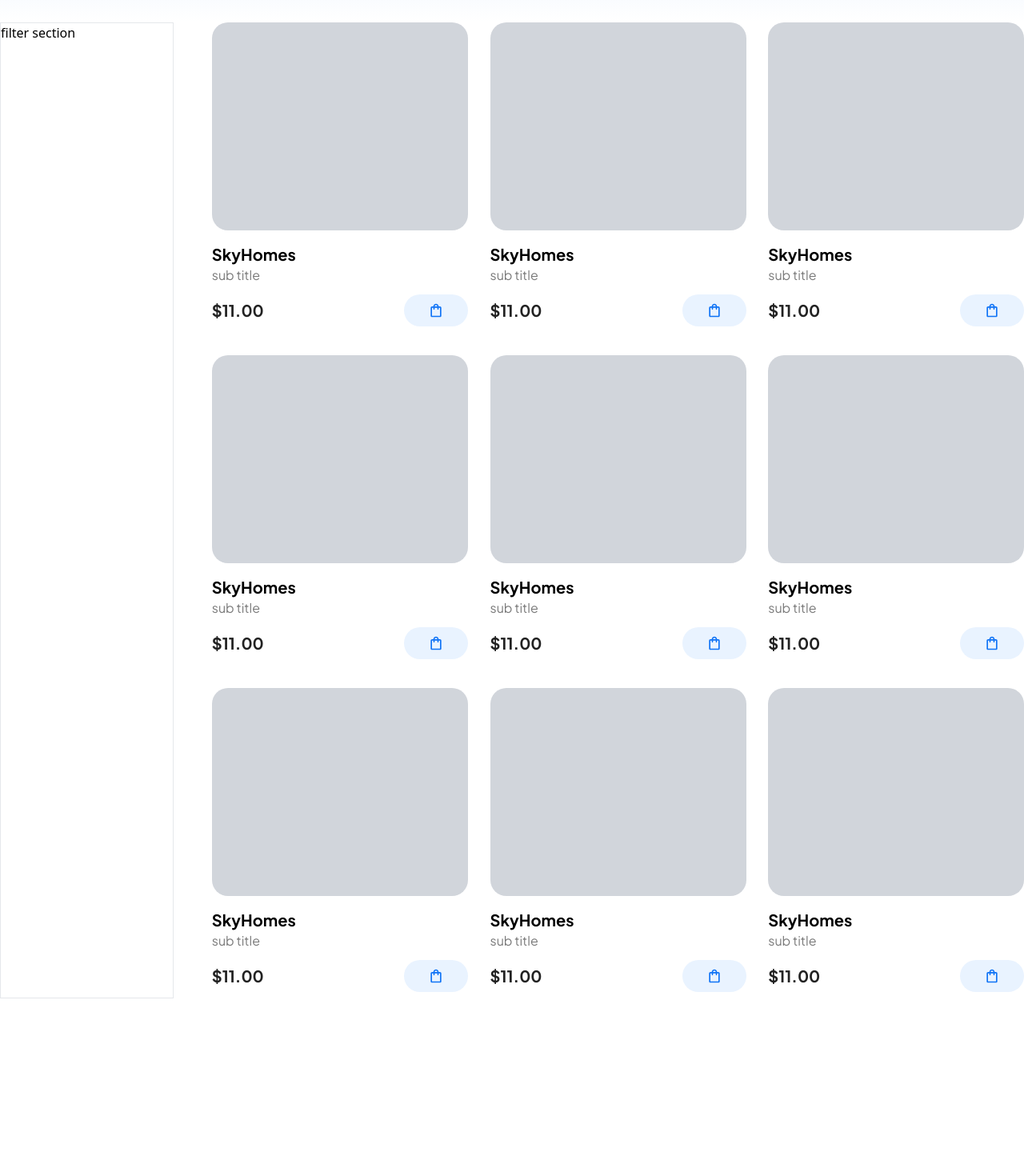
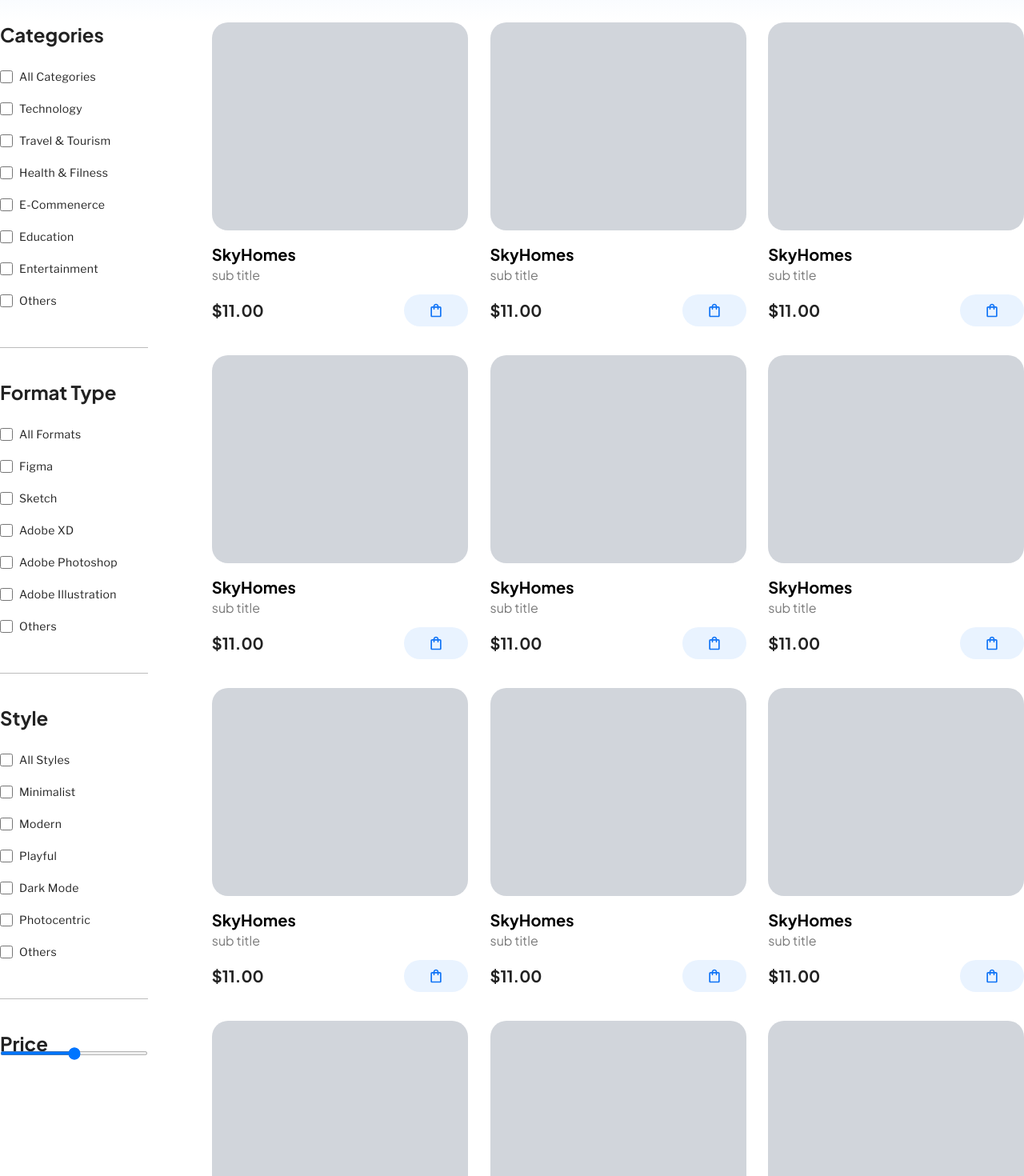
Before and after one commit to uforco/pixmart, a Next.js app: page /category in a window 1280 px wide. Shown: the part 280-1750 px from the top of the page at 80% size. Before the commit the page ends 1528 px from the top, so only its background shows below. Built offline with nearby package versions, Linux system fonts and the light colour scheme.

Commit message:
complate category page, TODO: price filtering

```diff
--- a/package.json
+++ b/package.json
@@ -13,6 +13,7 @@
     "next": "14.2.15",
     "react": "^18",
     "react-dom": "^18",
+    "react-fast-marquee": "^1.6.5",
     "react-icons": "^5.3.0"
   },
   "devDependencies": {
--- a/src/app/category/categorylist/Categorylist.tsx
+++ b/src/app/category/categorylist/Categorylist.tsx
@@ -13,6 +13,12 @@ const Categorylist = () => {
         <ItemCard></ItemCard>
         <ItemCard></ItemCard>
         <ItemCard></ItemCard>
+        <ItemCard></ItemCard>
+        <ItemCard></ItemCard>
+        <ItemCard></ItemCard>
+        <ItemCard></ItemCard>
+        <ItemCard></ItemCard>
+        <ItemCard></ItemCard>
       </div>
     );
 };
--- /dev/null
+++ b/src/app/category/filtersec/FilterItemSection.tsx
@@ -0,0 +1,52 @@
+"use client";
+import React, { ChangeEvent, useState } from "react";
+
+const FilterItemSection = ({ filterItems }: { filterItems: string[] }) => {
+  const [catego, setCatego] = useState<string[]>([]);
+  const checkfunc = (e: string) => {
+    if (catego.some((item: string) => item === e)) {
+      let newValue = catego.slice().filter((item: string) => item !== e);
+      return setCatego([...newValue]);
+    }
+    setCatego((priValue: string[]) => [...priValue, e]);
+  };
+
+  function checked(event: ChangeEvent<HTMLInputElement>): boolean | void {
+    return event.target.checked;
+  }
+
+  return (
+    <div className=" pb-10 my-5 mb-10 border-b border-opionalColor/30 ">
+      <ul className=" flex flex-col gap-1 ">
+        {filterItems?.map((item: string) => (
+          <li
+            key={item}
+            onClick={() => checkfunc(`${item}`)}
+            className="flex items-center my-2 font-[family-name:var(--font-libreFranklin)] text-base "
+          >
+            <input
+              type="checkbox"
+              // value={checked}
+              defaultChecked={item === "All Categories" ? true : false}
+              checked={catego.some((vel: string) => vel === item)}
+              onChange={() => checked}
+              className="w-4 h-4 text-primaryColor bg-gray-100  rounded "
+            ></input>
+            <label
+              // htmlFor="link-checkbox"
+              className={` ${
+                catego.some((vel: string) => vel === item)
+                  ? "font-bold "
+                  : "font-normal"
+              } ms-2 text-sm text-opionalColor tracking-wide`}
+            >
+              {item}
+            </label>
+          </li>
+        ))}
+      </ul>
+    </div>
+  );
+};
+
+export default FilterItemSection;
--- a/src/app/category/filtersec/FilterSection.tsx
+++ b/src/app/category/filtersec/FilterSection.tsx
@@ -1,11 +1,68 @@
-import React from 'react';
+import { plusJakartaSans } from "@/app/layout";
+import HeadingPrimary from "@/components/shared/headline/HeadingPrimary";
+import React from "react";
+import FilterItemSection from "./FilterItemSection";
+import PriceFilter from './../pricefilter/PriceFilter';
+// className={plusJakartaSans.className}
 
 const FilterSection = () => {
-    return (
-        <div className=' w-[217px] border ' >
-            <h2>filter section</h2>
-        </div>
-    );
+  const categoryItems = [
+    "All Categories",
+    "Technology",
+    "Travel & Tourism",
+    "Health & Filness",
+    "E-Commenerce",
+    "Education",
+    "Entertainment",
+    "Others",
+  ];
+  const formatType = [
+    "All Formats",
+    "Figma",
+    "Sketch",
+    "Adobe XD",
+    "Adobe Photoshop",
+    "Adobe Illustration",
+    "Others",
+  ];
+  const style = [
+    "All Styles",
+    "Minimalist",
+    "Modern",
+    "Playful",
+    "Dark Mode",
+    "Photocentric",
+    "Others",
+  ];
+
+  return (
+    <div className=" w-[217px] pr-8 ">
+      <div>
+        <HeadingPrimary className=" leading-tight text-2xl ">
+          Categories
+        </HeadingPrimary>
+        <FilterItemSection filterItems={categoryItems}></FilterItemSection>
+      </div>
+      <div>
+        <HeadingPrimary className=" leading-tight text-2xl ">
+          Format Type
+        </HeadingPrimary>
+        <FilterItemSection filterItems={formatType}></FilterItemSection>
+      </div>
+      <div>
+        <HeadingPrimary className=" leading-tight text-2xl ">
+          Style
+        </HeadingPrimary>
+        <FilterItemSection filterItems={style}></FilterItemSection>
+      </div>
+      <div>
+        <HeadingPrimary className=" leading-tight text-2xl ">
+          Price
+        </HeadingPrimary>
+        <PriceFilter></PriceFilter>
+      </div>
+    </div>
+  );
 };
 
 export default FilterSection;
--- a/src/app/category/page.tsx
+++ b/src/app/category/page.tsx
@@ -3,6 +3,7 @@ import HeadingPrimary from "@/components/shared/headline/HeadingPrimary";
 import Categorylist from "./categorylist/Categorylist";
 import Container from "@/components/shared/Container";
 import FilterSection from "./filtersec/FilterSection";
+import ProductSlider from './productSlider/ProductSlider';
 
 const page = () => {
   return (
@@ -10,13 +11,13 @@ const page = () => {
       <div className=" h-[308px] flex items-center bg-gradient-to-b from-primaryColor/25 to-transparent ">
         <Container>
           <HeadingPrimary className=" leading-tight text-7xl ">
-            Explore Top <br />{" "}
+            Explore Top <br />
             <span className="text-primaryColor">UI Kits</span> Design Assets
           </HeadingPrimary>
         </Container>
       </div>
       <Container>
-        <div className=" w-full " >
+        <div className=" w-full ">
           <div className="w-full flex ">
             <div className="w-[265px] flex justify-start ">
               <FilterSection></FilterSection>
@@ -27,6 +28,7 @@ const page = () => {
           </div>
         </div>
       </Container>
+      <ProductSlider></ProductSlider>
     </div>
   );
 };
--- /dev/null
+++ b/src/app/category/pricefilter/PriceFilter.tsx
@@ -0,0 +1,24 @@
+import React from "react";
+
+const PriceFilter = () => {
+  return (
+    <div className="range-input relative w-full ">
+      <input
+        type="range"
+        // value="50"
+        // min={0}
+        // max={50}
+        // className="w-full absolute left-0 top-0 h-2 bg-gray-200 rounded-lg appearance-none cursor-pointer"
+      ></input>
+      <input
+        type="range"
+        // value="10"
+        // min={0}
+        // max={50}
+        // className="w-full absolute left-0 top-0 rotate-180 h-2 bg-gray-200 rounded-lg appearance-none cursor-pointer"
+      ></input>
+    </div>
+  );
+};
+
+export default PriceFilter;
--- /dev/null
+++ b/src/app/category/productSlider/MarqueeSlider.tsx
@@ -0,0 +1,43 @@
+"use client"
+import React, { useState } from 'react';
+import Marquee from "react-fast-marquee";
+import SliderCard from "./SliderCard";
+
+const MarqueeSlider = () => {
+      const [slides, setSlides] = useState<string[]>(
+        Array.from({ length: 6 }).map((_, index) => `Slide ${index + 1}`)
+      );
+
+
+
+    return (
+      <div className=" w-full flex flex-col gap-6 ">
+        <div>
+          <Marquee direction="right">
+            {slides?.map((item: string) => (
+              <SliderCard
+                key={item}
+                className=" h-[400px] w-[720px] mx-3 border-[8px]  bg-gray-400 border-white rounded-lg flex justify-center items-center text-2xl "
+              >
+                {item}
+              </SliderCard>
+            ))}
+          </Marquee>
+        </div>
+        <div>
+          <Marquee>
+            {slides?.map((item: string) => (
+              <SliderCard
+                key={item}
+                className=" h-[400px] mx-3 w-[720px] border-[8px] bg-gray-400 border-white rounded-lg flex justify-center items-center text-2xl "
+              >
+                {item}
+              </SliderCard>
+            ))}
+          </Marquee>
+        </div>
+      </div>
+    );
+};
+
+export default MarqueeSlider;
--- /dev/null
+++ b/src/app/category/productSlider/ProductSlider.tsx
@@ -0,0 +1,35 @@
+
+import Container from "@/components/shared/Container";
+import HeadingPrimary from "@/components/shared/headline/HeadingPrimary";
+import React, { useState } from "react";
+import MarqueeSlider from "./MarqueeSlider";
+
+const ProductSlider = () => {
+  return (
+    <div className=" relative my-20 after:contents[''] after:absolute after:top-0 left-0 after:w-full after:h-full flex items-center after:bg-gradient-to-t after:from-primaryColor/20 after:from-10% after:via-transparent after:via-30% after:z-40 after:to-white after:to-95 % bg-primaryColor/10 ">
+      {/* middle card */}
+      <div className=" z-50 w-[725px] h-[296px] absolute top-1/2 left-1/2 -translate-x-1/2 -translate-y-1/2 bg-white rounded-xl overflow-hidden flex justify-center items-center ">
+        <div className=" text-center ">
+          <h2 className=" uppercase font-light tracking-widest text-primaryColor font-[family-name:var(--font-libreFranklin)] ">
+            Product
+          </h2>
+          <HeadingPrimary className=" text-5xl text-center my-5 mt-1 leading-tight ">
+            Elevate Your Project with Premium Digital Assets
+          </HeadingPrimary>
+          <div className=" flex justify-center " >
+            <button className=" bg-primaryColor    w-[158px] h-12 rounded-xl flex justify-center items-center text-white  ">
+              Shop Now
+            </button>
+          </div>
+        </div>
+      </div>
+      {/* <Container> */}
+      <div className=" w-full h-[700px] overflow-hidden ">
+        <MarqueeSlider></MarqueeSlider>
+      </div>
+      {/* </Container> */}
+    </div>
+  );
+};
+
+export default ProductSlider;
--- /dev/null
+++ b/src/app/category/productSlider/SliderCard.tsx
@@ -0,0 +1,7 @@
+import React from 'react';
+
+const SliderCard = ({ children, className: classname }: {className?: string, children?: React.ReactNode }) => {
+  return <div className={classname}>{children}</div>;
+};
+
+export default SliderCard;
--- a/src/app/globals.scss
+++ b/src/app/globals.scss
@@ -20,3 +20,26 @@ $plus-Jakarta-Sans: "Plus Jakarta Sans", sans-serif;
 // .gradient-topTobottom {
 //     background: linear-gradient($primaryColor,  )
 // }
+
+.range-input {
+    position: relative;
+}
+.range-input input {
+    position: absolute;
+    width: 100%;
+    height: 5px;
+    background: none;
+    top: -5px;
+    pointer-events: none;
+    cursor: pointer;
+    // appearance: none;
+
+    // input[type="range"] {
+    //     height: 18px;
+    //     width: 18px;
+    //     border-radius: 70%;
+    //     background: #555;
+    //     pointer-events: auto;
+    //     appearance: none;
+    // }
+}
```
Also changed, not shown: 1 other file (tests, documents, lock files or other folders).
